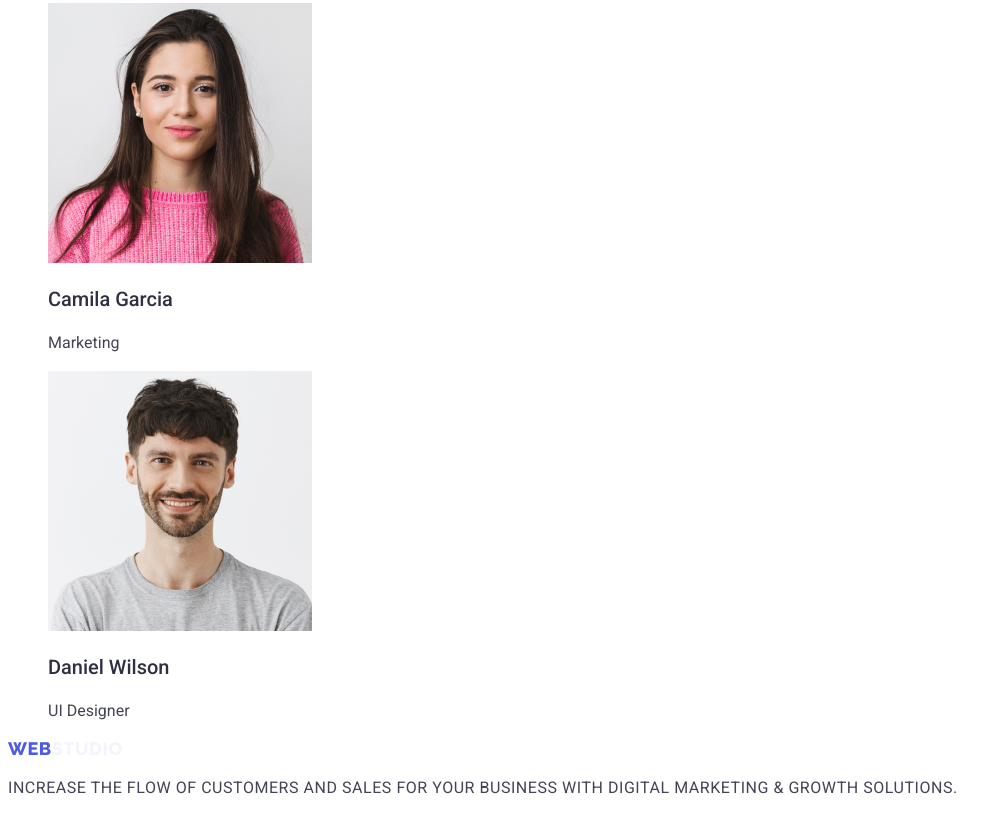
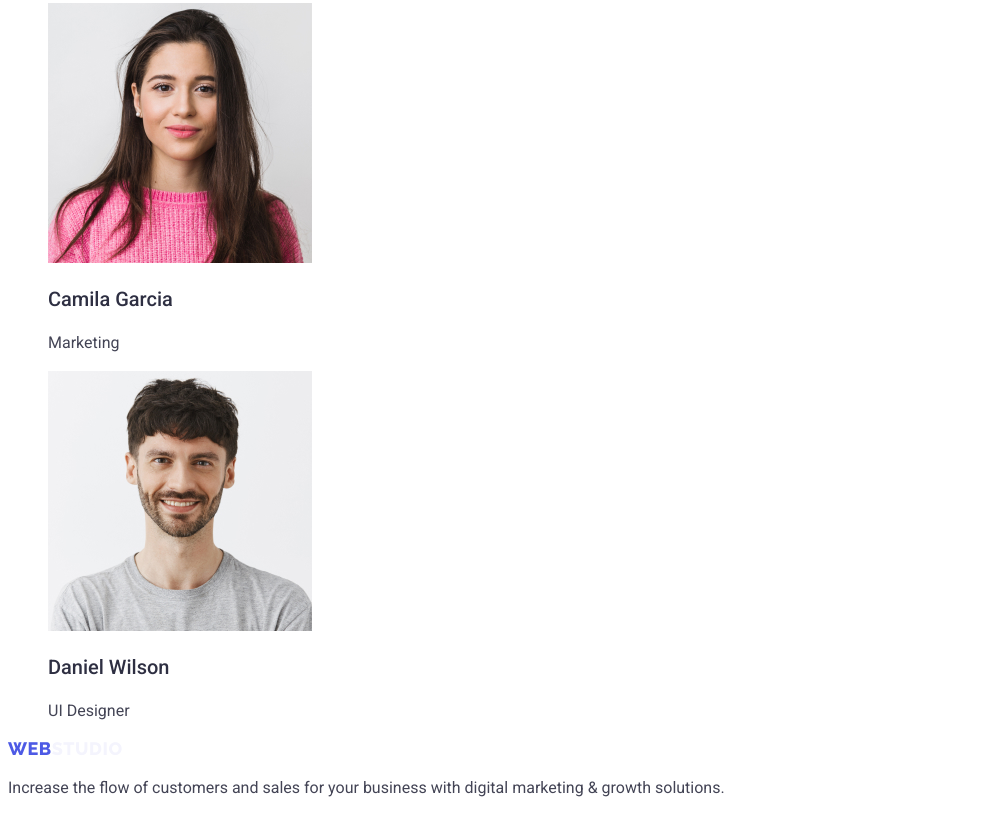
Before and after one commit to MaxSalenko/goit-markup-hw-02, a plain HTML site: page index.html in a window 1280 px wide. Shown: the part 2526-3342 px from the top of the page, without its empty margins (0-1007 px from the left). Drawn offline with Linux system fonts and the light colour scheme.

Commit message:
some changes- footer

```diff
--- a/index.html
+++ b/index.html
@@ -107,9 +107,9 @@
     </main>
     <!--Footer-->
     <footer class="page-footer">
-        <a class="footer-logo link" href="./index.html">Web<span class="footer-logo-white">Studio</span>
-            <p class="main-page-text">Increase the flow of customers and sales for your business with digital marketing
-                & growth solutions.</p>
+        <a class="footer-logo link" href="./index.html">Web<span class="footer-logo-white">Studio</span></a>
+        <p class="main-page-text">Increase the flow of customers and sales for your business with digital marketing
+            & growth solutions.</p>
     </footer>
 </body>
 
```
